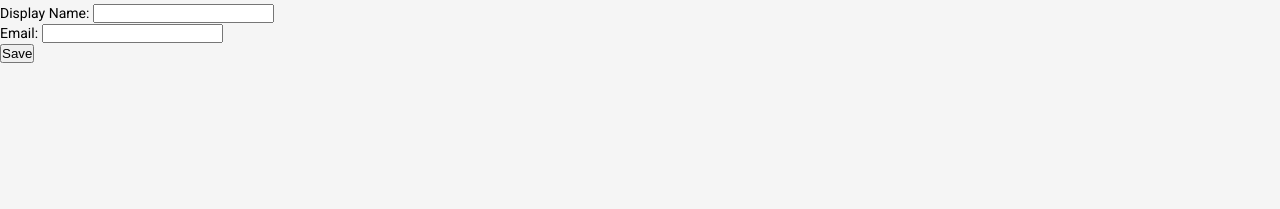
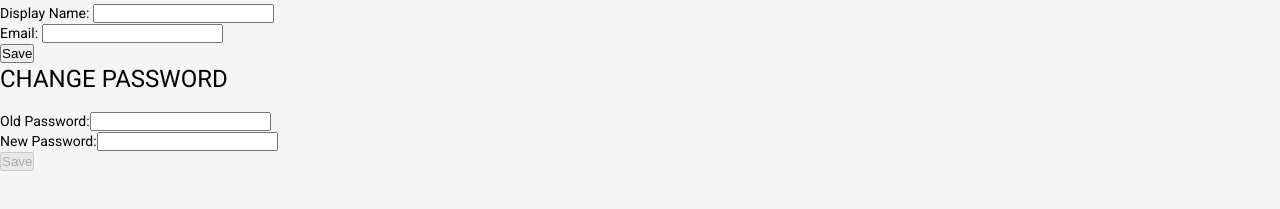
Before and after one commit to Orangutan-Union/Frontend, an Angular app: page /home in a window 1280 px wide. Shown: the part 183-392 px from the top of the page. Built offline with nearby package versions, Linux system fonts and the light colour scheme; no server answers.

Commit message:
implement changepassword in authservice

```diff
--- a/src/app/components/home/home.component.html
+++ b/src/app/components/home/home.component.html
@@ -36,4 +36,23 @@
       </div>
     </form>
   </div>
+
+  <div>
+    <h1>CHANGE PASSWORD</h1>
+    <form (ngSubmit)="changePassword()" #myForm="ngForm">
+      <div>
+        <label for="oldPassword">Old Password:</label>
+        <input type="password" id="oldPassword" name="oldPassword" #oldPassword="ngModel" [(ngModel)]="tt.oldPassword"
+          required>
+      </div>
+      <div>
+        <label for="newPassword">New Password:</label>
+        <input type="password" id="newPassword" name="newPassword" #newPassword="ngModel" [(ngModel)]="tt.newPassword"
+          required>
+      </div>
+      <div>
+        <button type="submit" [disabled]="myForm.invalid">Save</button>
+      </div>
+    </form>
+  </div>
 </div>
--- a/src/app/components/home/home.component.ts
+++ b/src/app/components/home/home.component.ts
@@ -1,6 +1,7 @@
 import { HttpClient } from '@angular/common/http';
 import { Component, OnInit } from '@angular/core';
 import { Router } from '@angular/router';
+import { ChangePassword } from 'src/app/models/changepassword';
 import { User } from 'src/app/models/user';
 import { AuthService } from 'src/app/services/auth.service';
 import { environment } from 'src/environments/environment';
@@ -12,7 +13,7 @@ import { environment } from 'src/environments/environment';
 })
 export class HomeComponent implements OnInit {
 
-
+  tt: ChangePassword = new ChangePassword;
   user: User = new User;
   userId: number = 0;
   formData = new FormData();
@@ -53,4 +54,9 @@ export class HomeComponent implements OnInit {
   onSubmit(): void{
     this.authService.updateUser(this.user).subscribe();
   }
+
+  changePassword(): void{
+    this.tt.userId = Number(localStorage.getItem('userid'));
+    this.authService.changePassword(this.tt).subscribe();
+  }
 }
--- /dev/null
+++ b/src/app/models/changepassword.ts
@@ -0,0 +1,5 @@
+export class ChangePassword{
+    userId: number = 0;
+    oldPassword: string = '';
+    newPassword: string = '';
+}
--- a/src/app/services/auth.service.ts
+++ b/src/app/services/auth.service.ts
@@ -5,6 +5,7 @@ import { environment } from 'src/environments/environment';
 import { LoginRequest } from '../models/loginrequest';
 import { RegisterRequest } from '../models/registerrequest';
 import { User } from '../models/user';
+import { ChangePassword } from '../models/changepassword';
 
 const httpOptions={
   headers: new HttpHeaders({
@@ -40,4 +41,8 @@ export class AuthService {
   updateUser(user: User): Observable<User>{
     return this.http.put<User>(this.baseApiUrl + 'users/update/' + user.userId, user);
   }
+
+  changePassword(password: ChangePassword): Observable<boolean>{
+    return this.http.put<boolean>(this.baseApiUrl + 'users/changepassword', password);
+  }
 }
```
